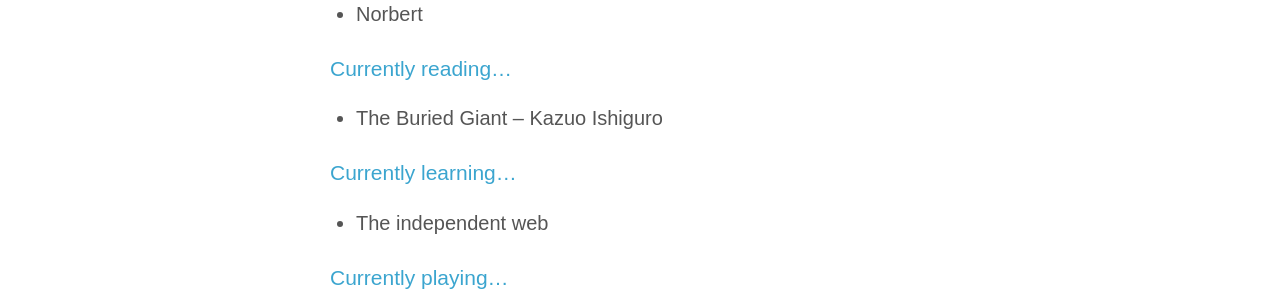
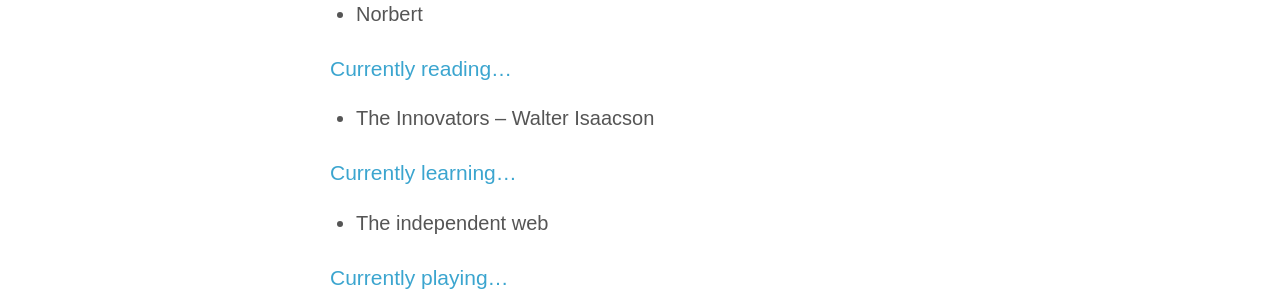
Before and after one commit to kmcgillivray/kmcgillivray.github.io, a Jekyll site: the page built from status/index.md, in a window 1280 px wide. Shown: the part 423-723 px from the top of the page. Built offline with Jekyll 4.4.1, drawn with Linux system fonts in a browser that asks for light colours; nearby versions of some CDN libraries.

Commit message:
Update status

```diff
--- a/status/index.md
+++ b/status/index.md
@@ -15,7 +15,7 @@
 
 ## Currently reading...
 
-* The Buried Giant – Kazuo Ishiguro
+* The Innovators – Walter Isaacson
 
 ## Currently learning...
 
```
